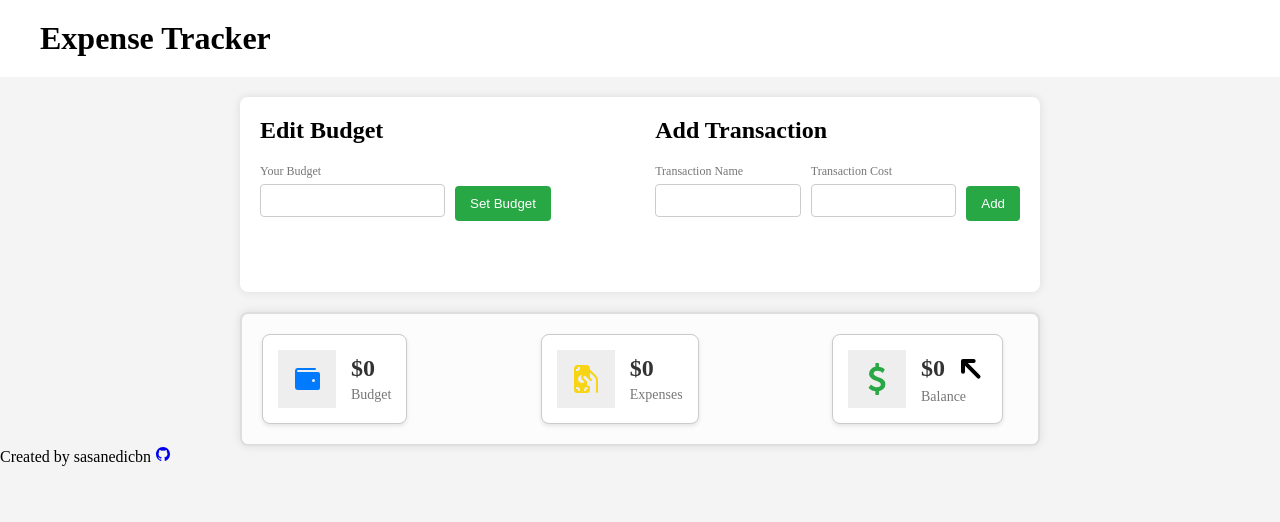
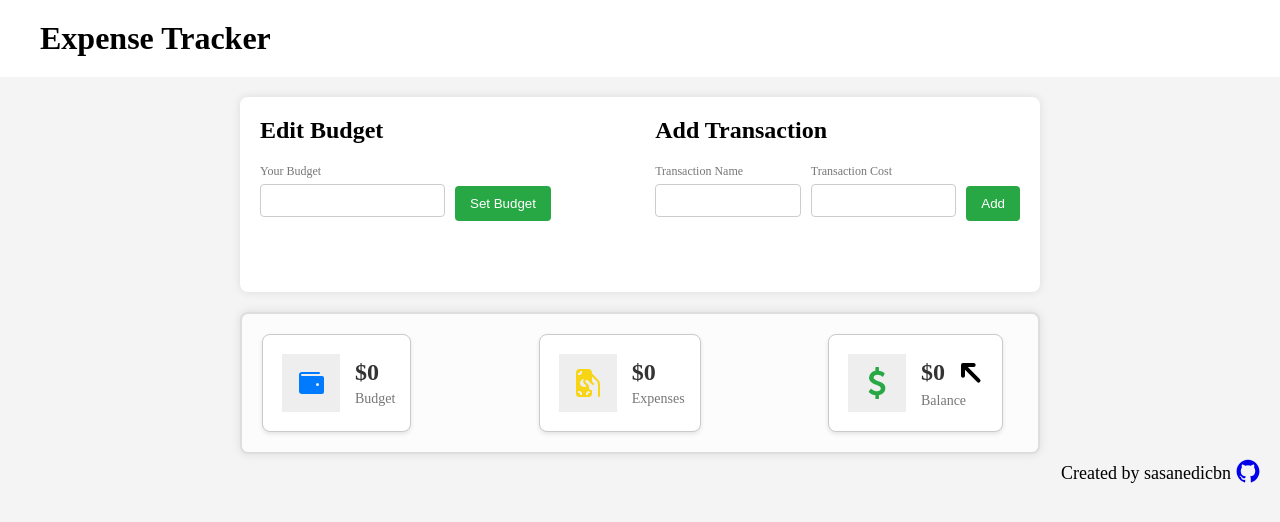
Before and after one commit to sasanedicbn/Expense-Tracker, a website built with Vite: page Expense-Tracker/index.html in a window 1280 px wide. Built offline with nearby package versions, Linux system fonts and the light colour scheme.

Commit message:
Create style for footer

```diff
--- a/Expense-Tracker/style.css
+++ b/Expense-Tracker/style.css
@@ -161,17 +161,20 @@ button {
 .icon-inner {
   margin-left: 10px;
 }
-
-/* .add-transaction-button {
-  background-color: #4caf50;
-  color: #fff;
-  padding: 10px 20px;
-  border: none;
-  border-radius: 4px;
-  cursor: pointer;
-  font-size: 16px;
+/* FOOTER */
+.footer-description{
+  display: flex;
+  align-items: center;
+  justify-content: flex-end;
+  font-size: 18px;
+  margin-right: 15px;
 }
-
-.add-transaction-button:hover {
-  background-color: #45a049;
-} */
+.icon{
+  font-size: 26px;
+  color: var(--logo-color);
+  margin: 4px;
+}
+.icon:hover{
+  transform: scale(1.2);
+  transition: all 0.3s;
+}
```
